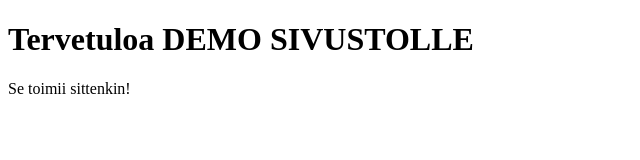
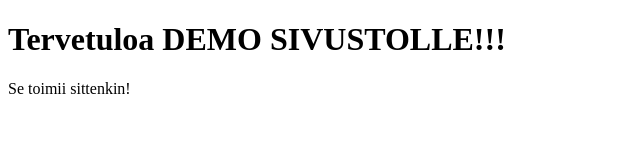
Before and after one commit to JouniJokelainen/GITSIVUT, a plain HTML site: page index.html in a window 1280 px wide. Shown: the full height of the page, 0-640 px from the left. Drawn offline with Linux system fonts and the light colour scheme.

Commit message:
toka commit

```diff
--- a/index.html
+++ b/index.html
@@ -5,7 +5,7 @@
     <title>DEMOSIVUSTO</title>
 </head>
 <body>
-    <h1>Tervetuloa DEMO SIVUSTOLLE</h1>
+    <h1>Tervetuloa DEMO SIVUSTOLLE!!!</h1>
     <p>Se toimii sittenkin!</p>
 </body>
 </html>
```
